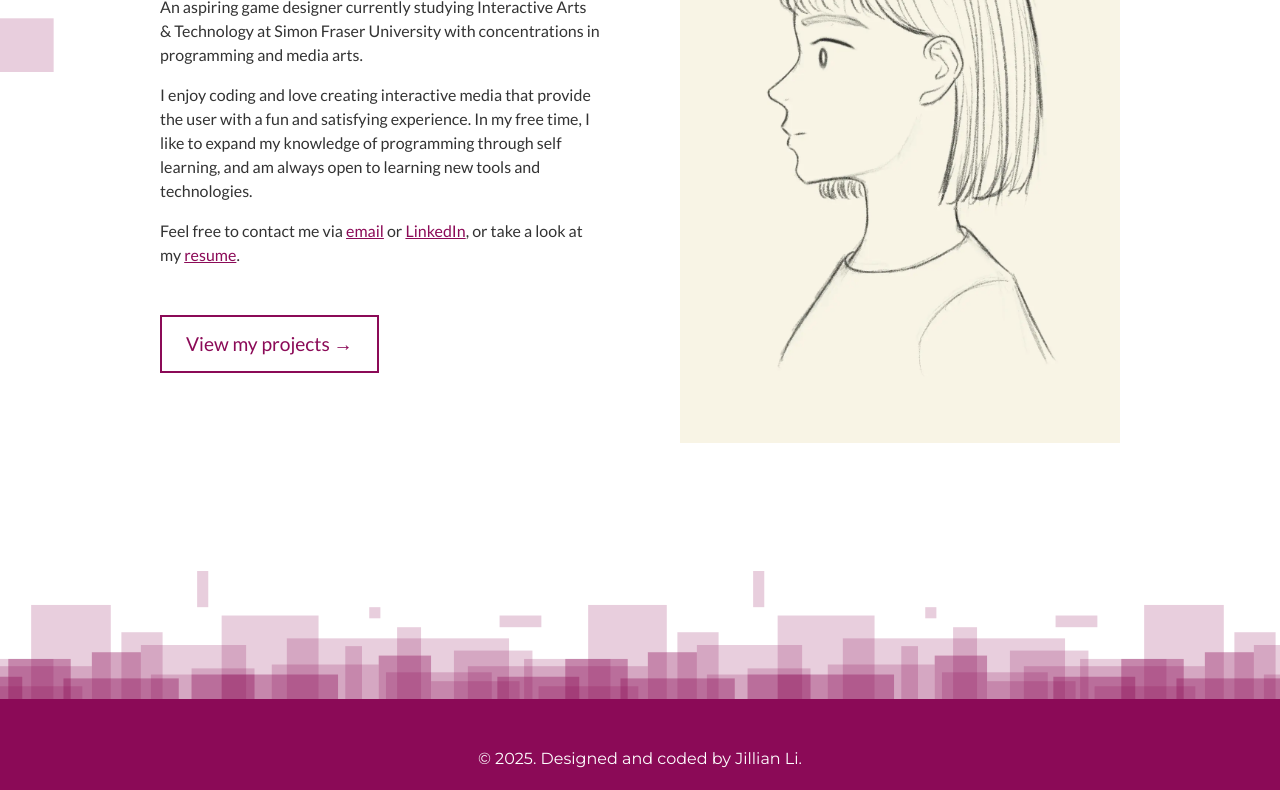
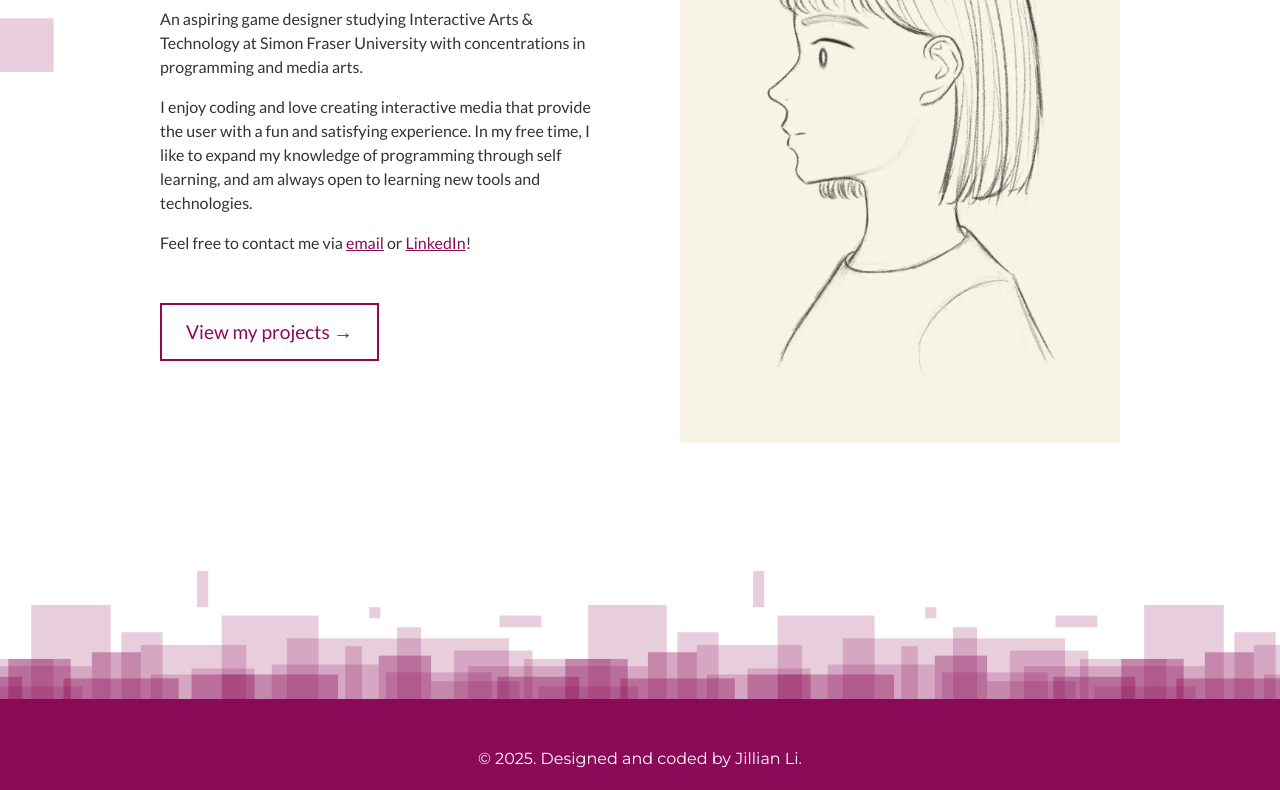
Before and after one commit to Jyl7hf/portfolio, a plain HTML site: page about.html in a window 1280 px wide. Shown: the part 301-1091 px from the top of the page. Drawn offline with Linux system fonts and the light colour scheme; files whose address does not match are found by name.

Commit message:
removed resume

```diff
--- a/about.html
+++ b/about.html
@@ -26,9 +26,9 @@
             <div class="about-grid">
                 <div>
                     <h1>I'm Jillian,</h1>
-                    <p>An aspiring game designer currently studying Interactive Arts & Technology at Simon Fraser University with concentrations in programming and media arts.</p>
+                    <p>An aspiring game designer studying Interactive Arts & Technology at Simon Fraser University with concentrations in programming and media arts.</p>
                     <p>I enjoy coding and love creating interactive media that provide the user with a fun and satisfying experience. In my free time, I like to expand my knowledge of programming through self learning, and am always open to learning new tools and technologies.</p>
-                    <p>Feel free to contact me via <a href="mailto:jillian_li@sfu.ca">email</a> or <a href="https://www.linkedin.com/in/jillian-li/">LinkedIn</a>, or take a look at my <a href="documents/JillianLi_Resume_verG.pdf" target="_blank">resume</a>.</p>
+                    <p>Feel free to contact me via <a href="mailto:jillian_li@sfu.ca">email</a> or <a href="https://www.linkedin.com/in/jillian-li/">LinkedIn</a>!</p>
                     <a href="index.html#projects" class="link-button">View my projects →</a>
                 </div>
                 <img class="about-image" srcset="img/about-sketch-397.webp 397w, img/about-sketch-595.webp 595w, img/about-sketch-794.webp 794w, img/about-sketch-992.webp 992w, img/about-sketch-1191.webp 1191w" src="img/about-sketch-397.webp" width="536" height="751" alt="A self-portrait sketch of a side profile" loading="lazy">
```
Also changed, not shown: 1 other file.
